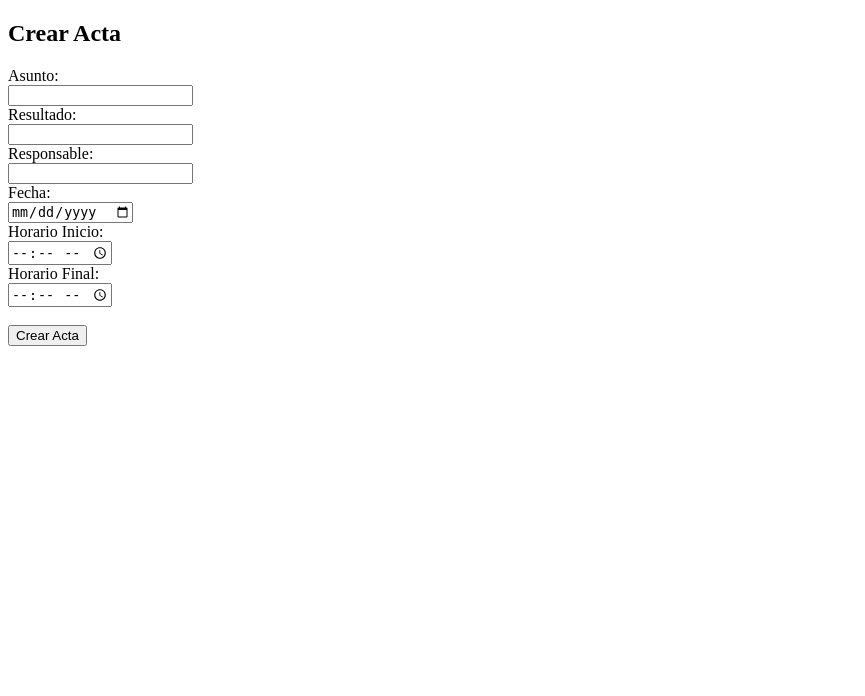
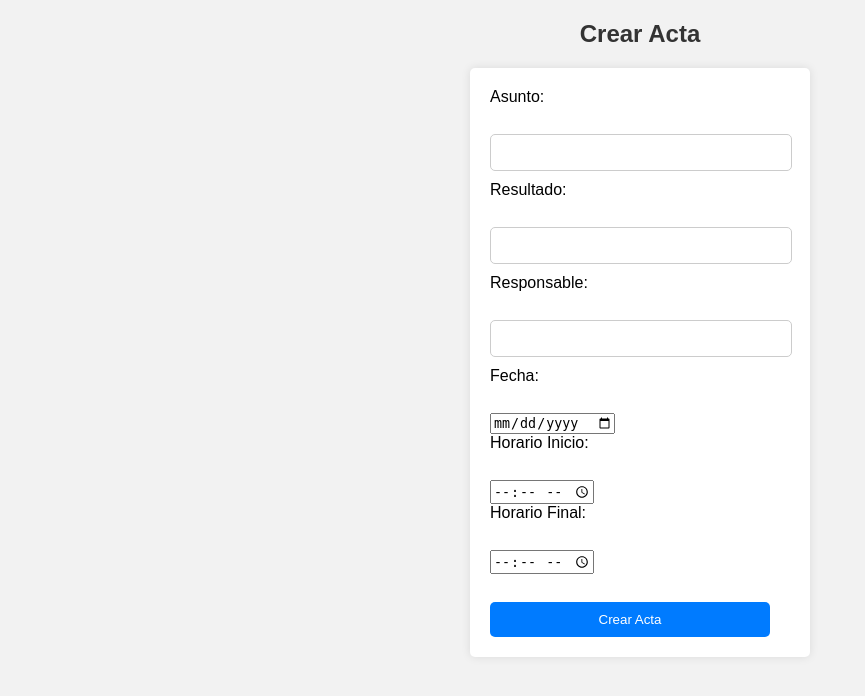
Before and after one commit to SamPad0/gestionactas, a PHP site: template views/create_acta.php in a window 1280 px wide. Shown: the top 696 px of the page, without its empty margins (0-865 px from the left). Run offline with PHP 8.4, Linux system fonts and the light colour scheme; the template is opened without the code that fills it, so the values that code supplies are empty.

Commit message:
añadir CSS

```diff
--- /dev/null
+++ b/style.css
@@ -0,0 +1,57 @@
+body {
+    font-family: Arial, sans-serif;
+    background-color: #f2f2f2;
+    margin: 0;
+    padding: 0;
+}
+
+h2 {
+    text-align: center;
+    color: #333;
+}
+
+form {
+    max-width: 300px;
+    margin: 20px auto;
+    padding: 20px;
+    background-color: #fff;
+    border-radius: 5px;
+    box-shadow: 0 0 10px rgba(0, 0, 0, 0.1);
+}
+
+label {
+    display: block;
+    margin-bottom: 10px;
+}
+
+input[type="text"],
+input[type="password"] {
+    width: calc(100% - 20px);
+    padding: 10px;
+    margin-bottom: 10px;
+    border: 1px solid #ccc;
+    border-radius: 5px;
+}
+
+input[type="submit"] {
+    width: calc(100% - 20px);
+    padding: 10px;
+    margin-top: 10px;
+    background-color: #007bff;
+    color: #fff;
+    border: none;
+    border-radius: 5px;
+    cursor: pointer;
+}
+
+input[type="submit"]:hover {
+    background-color: #0056b3;
+}
+
+input[type="text"]:focus,
+input[type="password"]:focus,
+input[type="submit"]:focus {
+    outline: none;
+    border-color: #007bff;
+    box-shadow: 0 0 5px rgba(0, 123, 255, 0.5);
+}
--- a/views/create_acta.php
+++ b/views/create_acta.php
@@ -3,6 +3,7 @@
 <head>
     <meta charset="UTF-8">
     <meta name="viewport" content="width=device-width, initial-scale=1.0">
+    <link rel="stylesheet" href="style.css">
     <title>CRUD de Actas</title>
 </head>
 <body>
--- a/views/create_user.php
+++ b/views/create_user.php
@@ -3,6 +3,7 @@
 <head>
     <meta charset="UTF-8">
     <meta name="viewport" content="width=device-width, initial-scale=1.0">
+    <link rel="stylesheet" href="style.css">
     <title>CRUD de Usuarios</title>
 </head>
 <body>
--- a/views/login.php
+++ b/views/login.php
@@ -3,6 +3,7 @@
 <head>
     <meta charset="UTF-8">
     <meta name="viewport" content="width=device-width, initial-scale=1.0">
+    <link rel="stylesheet" href="style.css">
     <title>Iniciar Sesión</title>
 </head>
 <body>
```
